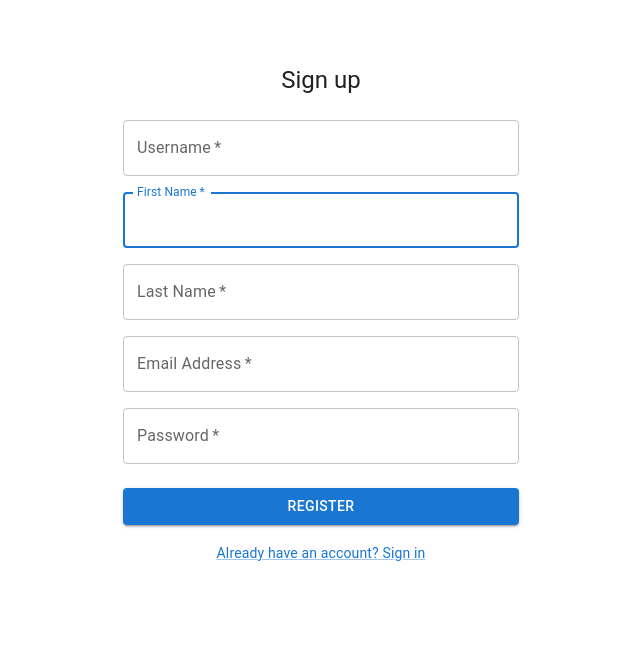
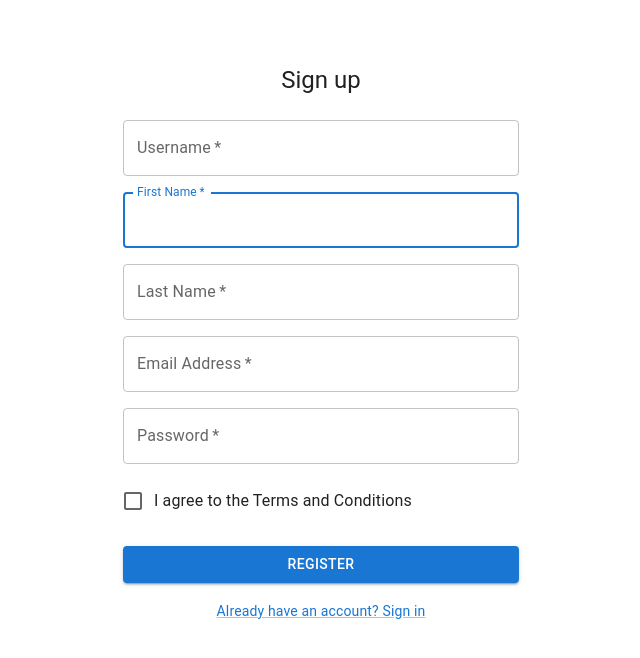
Before and after one commit to walter-clayton/afitpilot-somatotype, a React (Create React App) app in the folder client/: page / in a window 1280 px wide. Shown: the top 658 px of the page, without its empty margins (319-959 px from the left). Built offline with nearby package versions, Linux system fonts and the light colour scheme.

Commit message:
code clean up

```diff
--- a/client/src/components/Login.tsx
+++ b/client/src/components/Login.tsx
@@ -1,11 +1,11 @@
 import * as React from 'react';
 import Avatar from '@mui/material/Avatar';
 import CssBaseline from '@mui/material/CssBaseline';
-import { Link, Grid, Box, Button ,Checkbox,FormControlLabel} from '@mui/material/';
+import { Link, Grid, Box, Button, Checkbox, FormControlLabel } from '@mui/material/';
 import LockOutlinedIcon from '@mui/icons-material/LockOutlined';
 import { Typography, Container } from '@mui/material/';
 import { createTheme, ThemeProvider } from '@mui/material/styles';
-import { InputLabel, OutlinedInput, InputAdornment, TextField } from '@mui/material/';
+import { InputAdornment, TextField } from '@mui/material/';
 import IconButton from '@mui/material/IconButton';
 import Visibility from '@mui/icons-material/Visibility';
 import VisibilityOff from '@mui/icons-material/VisibilityOff';
@@ -13,11 +13,8 @@ import Snackbar from '@mui/material/Snackbar';
 // import CloseIcon from '@mui/icons-material/Close';
 
 const theme = createTheme();
-
 export default function Login() {
-
   /**
-   *
    * @param email String
    * @returns Boolean
    */
@@ -40,15 +37,13 @@ export default function Login() {
     return isValid;
   };
 
-
   const handleSubmit = (event: any) => {
     event.preventDefault();
     const data = new FormData(event.currentTarget);
-    // for email validation
+    // Snackbar message for validation
     console.log(typeof data.get('email'))
     if (isEmailValid(data.get('email')) && isPasswordValid(data.get('password'))) {
       setSnackbarMessage("You have succesfully Logged in ")
-
     }
     else {
       if (!isEmailValid(data.get('email'))) {
@@ -57,7 +52,6 @@ export default function Login() {
       if (!isPasswordValid(data.get('password'))) {
         setSnackbarMessage("Password is incorrect")
       }
-
     }
     console.log({
       email: data.get('email'),
@@ -65,37 +59,33 @@ export default function Login() {
     });
   };
 
-
-
-
   const [values, setValues] = React.useState({
     password: '',
     showPassword: false,
   });
+
+
   const handleClickShowPassword = () => {
     setValues({
       ...values,
       showPassword: !values.showPassword,
     });
   };
-  const handleChange = (prop: any) => (event: any) => {
-    setValues({ ...values, [prop]: event.target.value });
-  };
+  // const handleChange = (prop: any) => (event: any) => {
+  //   setValues({ ...values, [prop]: event.target.value });
+  // };
   const handleMouseDownPassword = (event: any) => {
     event.preventDefault();
   };
 
-  //snackbar example
+  //usestate for Snackbar
   const [open, setOpen] = React.useState(false);
-
   const [snackbarMessage, setSnackbarMessage] = React.useState("");
-
 
   const handleClose = (event: any, reason: any) => {
     if (reason === 'clickaway') {
       return;
     }
-
     setOpen(false);
   };
   const handleClick = () => {
@@ -125,18 +115,11 @@ export default function Login() {
       <Container component="main" maxWidth="xs">
         <CssBaseline />
         <Box
-          sx={{
-            marginTop: 8,
-            display: 'flex',
-            flexDirection: 'column',
-            alignItems: 'center',
-          }}
-        >
+          sx={{ marginTop: 8, display: 'flex', flexDirection: 'column', alignItems: 'center' }}>
           <Avatar sx={{ m: 1, bgcolor: 'secondary.main' }}>
             <LockOutlinedIcon />
           </Avatar>
-          <Typography component="h1" variant="h5">
-            Login         </Typography>
+          <Typography component="h1" variant="h5">Login</Typography>
           <Box component="form" onSubmit={handleSubmit} noValidate sx={{ mt: 1 }}>
             <TextField
               margin="normal"
@@ -151,7 +134,7 @@ export default function Login() {
             <TextField
               inputProps={
                 {
-                endAdornment:(
+                  endAdornment: (
                     <InputAdornment position="end">
                       <IconButton
                         aria-label="toggle password visibility"
@@ -162,7 +145,6 @@ export default function Login() {
                         {values.showPassword ? <VisibilityOff /> : <Visibility />}
                       </IconButton>
                     </InputAdornment>
-
                   ),
                 }
               }
@@ -193,9 +175,7 @@ export default function Login() {
               fullWidth
               variant="contained"
               onClick={handleClick}
-              sx={{ mt: 3, mb: 2 }}
-
-            >
+              sx={{ mt: 3, mb: 2 }}>
               Sign In
             </Button>
             <Snackbar
@@ -206,7 +186,6 @@ export default function Login() {
             // setSnackbarMessage
             // action={action}
             />
-
             <Grid container>
               <Grid item xs>
                 <Link href="#" variant="body2">
--- a/client/src/components/Signup.tsx
+++ b/client/src/components/Signup.tsx
@@ -1,9 +1,7 @@
 import * as React from 'react';
-import {Button,TextField,Link,Grid,Box,Typography,Container} from '@mui/material/';
+import { Button, TextField, Link, Grid, Box, Typography, Container,FormControlLabel,Checkbox } from '@mui/material/';
 import CssBaseline from '@mui/material/CssBaseline';
 import Snackbar from '@mui/material/Snackbar';
-
-// import { createTheme } from '@mui/material/styles';
 
 export default function Signup() {
   /**
@@ -11,8 +9,8 @@ export default function Signup() {
 * @param username String
 * @returns Boolean
 */
-const isUsernameValid = (username:FormDataEntryValue | null): boolean => {
-    const isValid: boolean =  username?.toString().match(/^[a-zA-Z0-9]+$/) !== null;
+  const isUsernameValid = (username: FormDataEntryValue | null): boolean => {
+    const isValid: boolean = username?.toString().match(/^[a-zA-Z0-9]+$/) !== null;
     return isValid;
   };
   const isEmailValid = (email: FormDataEntryValue | null): boolean => {
@@ -30,25 +28,12 @@ const isUsernameValid = (username:FormDataEntryValue | null): boolean => {
   };
 
   //message
-    const handleSubmit = (event:any) => {
+  const handleSubmit = (event: any) => {
     event.preventDefault();
     const data = new FormData(event.currentTarget);
-        // if (isUsernameValid(data.get('username'))) {
-        //     setSnackbarMessage("username is correct ")
-        //   }
-        //   else {
-        //     setSnackbarMessage('username is wrong')
-        //   }
-
-        // console.log({
-        //     firstName: data.get('firstName'),
-        //     email: data.get('email'),
-        //     password: data.get('password'),
-
-        // });
+//validation message using snackbar
     if (isEmailValid(data.get('email')) && isUsernameValid(data.get('username')) && isPasswordValid(data.get('password'))) {
       setSnackbarMessage("You have succesfully Register ")
-
     }
     else {
       if (!isPasswordValid(data.get('username'))) {
@@ -60,22 +45,19 @@ const isUsernameValid = (username:FormDataEntryValue | null): boolean => {
       if (!isPasswordValid(data.get('password'))) {
         setSnackbarMessage("Password is incorrect")
       }
-
     }
-
   };
 
-    // snacbar message
+  // usestate from snackbar messaage
   const [open, setOpen] = React.useState(false);
-
   const [snackbarMessage, setSnackbarMessage] = React.useState("");
   const handleClose = (event: any, reason: any) => {
     if (reason === 'clickaway') {
       return;
     }
-
     setOpen(false);
   };
+
   const handleClick = () => {
     setOpen(true);
   };
@@ -83,14 +65,7 @@ const isUsernameValid = (username:FormDataEntryValue | null): boolean => {
     <Container component="main" maxWidth="xs">
       <CssBaseline />
       <Box
-                sx={{
-                    marginTop: 8,
-                    display: 'flex',
-                    flexDirection: 'column',
-                    alignItems: 'center',
-                }}
-            >
-
+        sx={{ marginTop:8,display:'flex',flexDirection:'column',alignItems:'center'}}>
         <Typography component="h1" variant="h5">
           Sign up
         </Typography>
@@ -149,35 +124,21 @@ const isUsernameValid = (username:FormDataEntryValue | null): boolean => {
                 autoComplete="new-password"
               />
             </Grid>
-                        {/* <Grid item xs={12}>
+            <Grid item xs={12}>
                 <FormControlLabel
                   control={<Checkbox value="allowExtraEmails" color="primary" />}
-                //   label="I want to receive inspiration, marketing promotions and updates via email."
-                />
-              </Grid> */}
+                  label="I agree to the Terms and Conditions" />
               </Grid>
-                    <Button
-                        type="submit"
-                        fullWidth
-                        onClick={handleClick}
-                        variant="contained"
-                        sx={{ mt: 3, mb: 2 }}
-                    >
-                        Register                    </Button>
+          </Grid>
+          <Button type="submit" fullWidth onClick={handleClick} variant="contained" sx={{ mt: 3, mb: 2 }}>  Register </Button>
           <Snackbar
             open={open}
             autoHideDuration={6000}
             onClose={handleClose}
-              message={snackbarMessage}
-            // setSnackbarMessage
-            // action={action}
-            />
-
+            message={snackbarMessage} />
           <Grid container justifyContent="center">
             <Grid item>
-                            <Link href="/Login" variant="body2"
-
-                            >
+              <Link href="/Login" variant="body2">
                 Already have an account?
                 Sign in
               </Link>
@@ -185,7 +146,6 @@ const isUsernameValid = (username:FormDataEntryValue | null): boolean => {
           </Grid>
         </Box>
       </Box>
-            {/* <Copyright sx={{ mt: 5 }} /> */}
     </Container>
   );
 }
```
Lines whose indentation alone changed are shown as unchanged.
